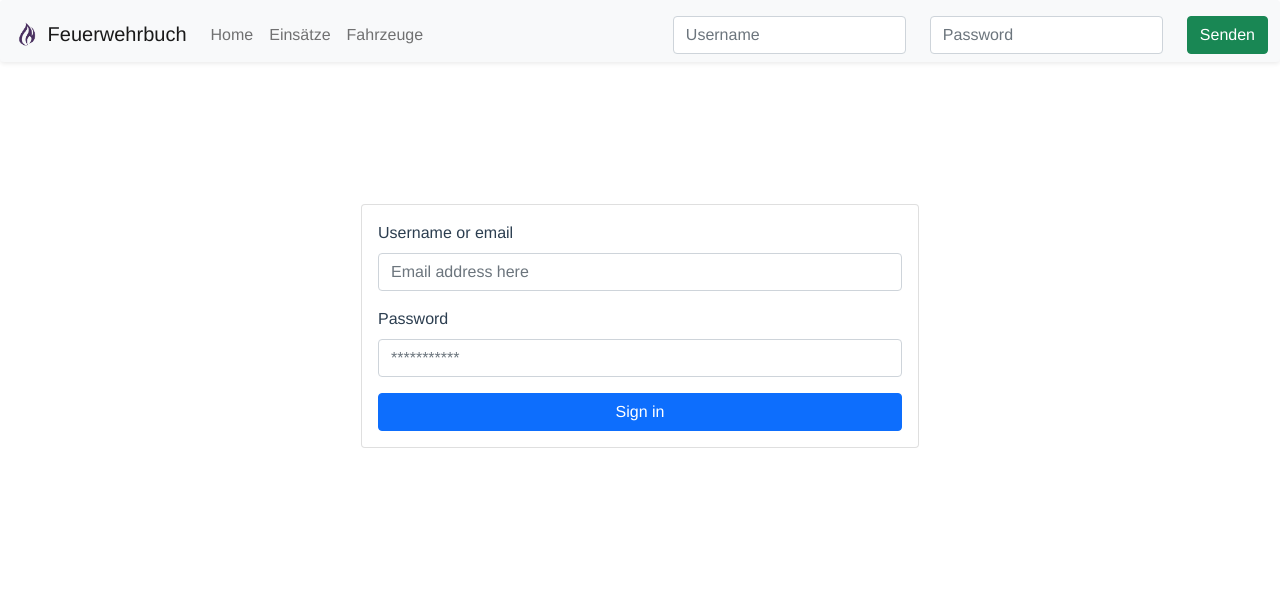
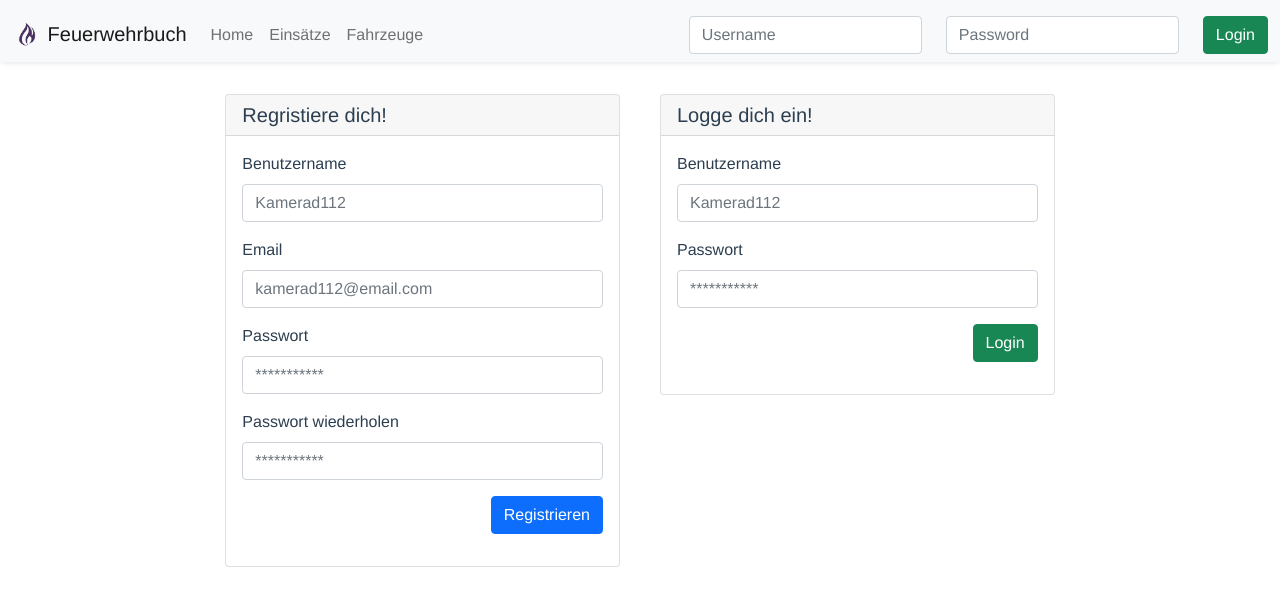
Before and after one commit to DerZander/firebook--frontend, a Vue app: page /#/login in a window 1280 px wide. Shown: the top 606 px of the page. Built offline with nearby package versions, Linux system fonts and the light colour scheme.

Commit message:
refactor: create loginform and create register

```diff
--- a/src/components/Auth/LoginForm.vue
+++ b/src/components/Auth/LoginForm.vue
@@ -20,7 +20,7 @@
         />
       </div>
       <div class="col-auto">
-        <button class="btn btn-success" @click="login">Senden</button>
+        <button class="btn btn-success" @click="login">Login</button>
       </div>
     </div>
   </div>
--- a/src/store/modules/login.js
+++ b/src/store/modules/login.js
@@ -32,6 +32,19 @@ const actions = {
         });
     });
   },
+  register({ commit }, registerData) {
+    return new Promise((res, rej) => {
+      api
+        .post("users/register/", registerData)
+        .then((resp) => {
+          console.log(resp);
+        })
+        .catch((err) => {
+          commit("logout");
+          rej(err);
+        });
+    });
+  },
   logout({ commit }) {
     return new Promise((resolve) => {
       commit("logout");
--- a/src/views/users/login.vue
+++ b/src/views/users/login.vue
@@ -1,60 +1,107 @@
 <template>
-  <div class="h-100 shapebackground">
-    <div class="container d-flex flex-column">
-      <div class="row align-items-center justify-content-center g-0 min-vh-100">
-        <div
-          class="col-12 col-md-8 col-lg-6 col-xxl-4 py-8 py-xl-0"
-          style="margin-bottom: 17rem"
-        >
-          <!-- Card -->
-          <div class="card smooth-shadow-md">
-            <!-- Card body -->
-            <div class="card-body p-6">
-              <!-- Username -->
+  <div class="row d-flex justify-content-center mt-4">
+    <div class="col-4">
+      <CardComponent header="Regristiere dich!">
+        <div>
           <div class="mb-3">
-                <label class="form-label">Username or email</label>
+            <label for="reg-username" class="form-label">Benutzername</label>
             <input
+              id="reg-username"
+              type="text"
               class="form-control"
-                  placeholder="Email address here"
-                  required=""
+              name="username"
               v-model="username"
+              placeholder="Kamerad112"
             />
           </div>
-              <!-- Password -->
           <div class="mb-3">
-                <label class="form-label">Password</label>
+            <label for="reg-email" class="form-label">Email</label>
             <input
+              id="reg-email"
+              type="email"
+              class="form-control"
+              name="email"
+              v-model="email"
+              placeholder="kamerad112@email.com"
+            />
+          </div>
+          <div class="mb-3">
+            <label for="reg-password" class="form-label">Passwort</label>
+            <input
+              id="reg-password"
               type="password"
               class="form-control"
               name="password"
+              v-model="password"
               placeholder="***********"
-                  required=""
-                  v-model="password"
             />
           </div>
-              <div>
-                <!-- Button -->
-                <div class="d-grid">
-                  <button class="btn btn-primary" @click="login">
-                    Sign in
+          <div class="mb-3">
+            <label for="reg-password_repeat" class="form-label"
+              >Passwort wiederholen</label
+            >
+            <input
+              id="reg-password_repeat"
+              type="password"
+              class="form-control"
+              name="password_repeat"
+              v-model="password_repeat"
+              placeholder="***********"
+            />
+          </div>
+          <div class="mb-3 d-flex flex-row-reverse">
+            <button class="btn btn-primary" @click="register()">
+              Registrieren
             </button>
           </div>
         </div>
+      </CardComponent>
+    </div>
+    <div class="col-4">
+      <CardComponent header="Logge dich ein!">
+        <div>
+          <div class="mb-3">
+            <label for="login-username" class="form-label">Benutzername</label>
+            <input
+              id="login-username"
+              type="text"
+              class="form-control"
+              name="username"
+              v-model="username"
+              placeholder="Kamerad112"
+            />
+          </div>
+          <div class="mb-3">
+            <label for="login-password" class="form-label">Passwort</label>
+            <input
+              id="login-password"
+              type="password"
+              class="form-control"
+              name="password"
+              v-model="password"
+              placeholder="***********"
+            />
+          </div>
+          <div class="mb-3 d-flex flex-row-reverse">
+            <button class="btn btn-success" @click="login()">Login</button>
           </div>
         </div>
-        </div>
-      </div>
+      </CardComponent>
     </div>
   </div>
 </template>
 
 <script>
+import CardComponent from "@/components/CardComponent";
 export default {
   name: "login",
+  components: { CardComponent },
   data() {
     return {
       username: "",
+      email: this.email,
       password: "",
+      password_repeat: "",
     };
   },
   methods: {
@@ -68,6 +115,14 @@ export default {
           this.$router.push({ name: "Home" });
         });
     },
+    register() {
+      this.$store.dispatch("Login/register", {
+        username: this.username,
+        email: this.email,
+        password: this.password,
+        password_repeat: this.password_repeat,
+      });
+    },
   },
 };
 </script>
```
Lines whose indentation alone changed are shown as unchanged.
